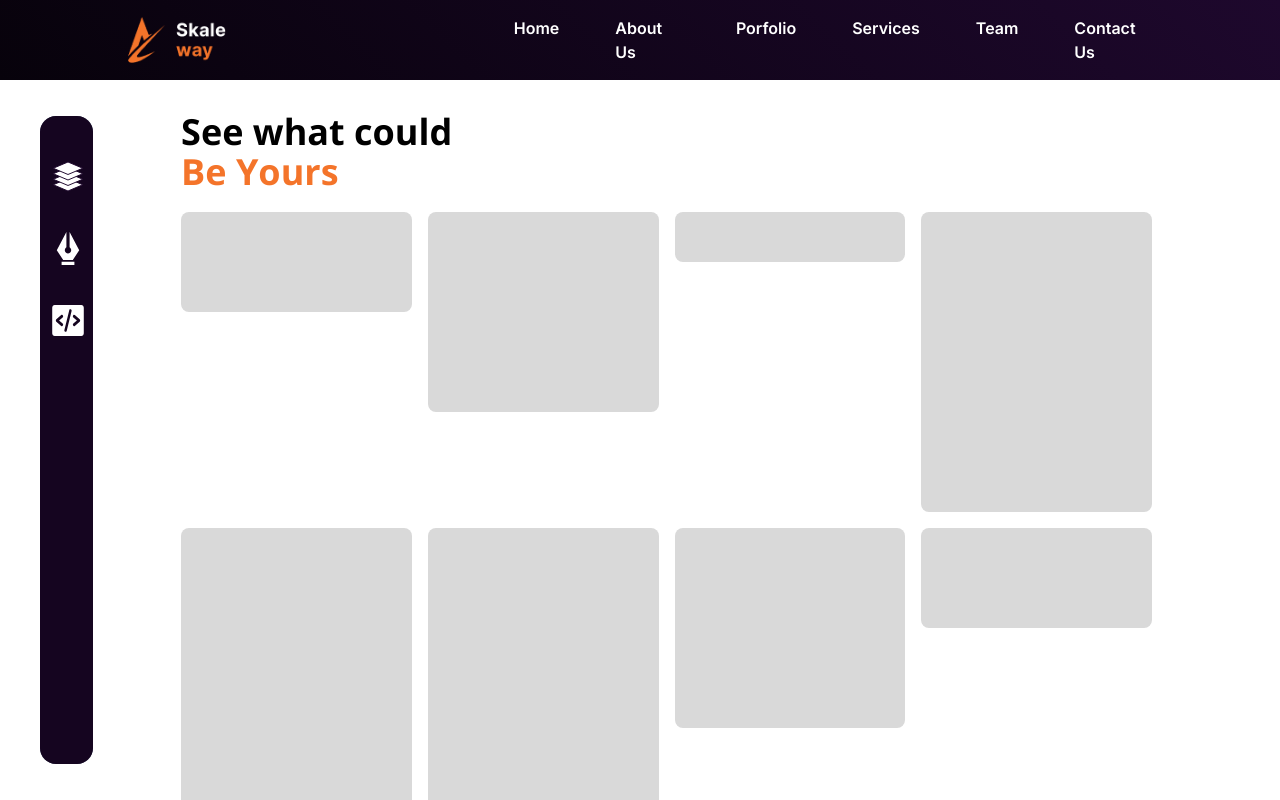
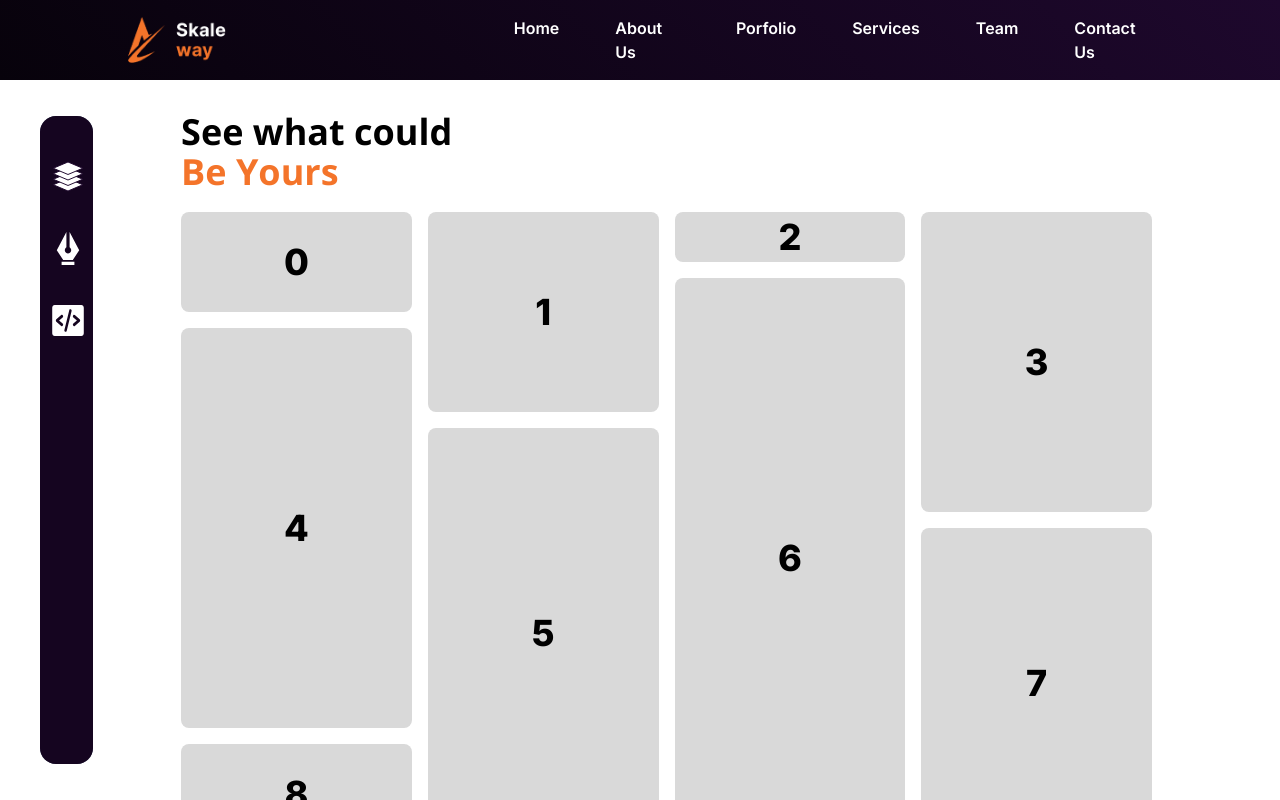
Before and after one commit to code-env/skaleway, a Next.js app: page /portfolio in a window 1280 px wide. Shown: the top 800 px of the page. Built offline with nearby package versions, Linux system fonts and the light colour scheme.

Commit message:
added the masonry for the different layers at the portfolio page

```diff
--- a/package.json
+++ b/package.json
@@ -23,6 +23,7 @@
     "react-dom": "18.2.0",
     "react-icons": "^4.10.1",
     "react-intersection-observer": "^9.5.2",
+    "react-masonry-css": "^1.0.16",
     "tailwindcss": "3.3.2",
     "typescript": "5.1.3"
   }
--- a/src/app/portfolio/components/Project.tsx
+++ b/src/app/portfolio/components/Project.tsx
@@ -2,16 +2,19 @@ import React from "react";
 
 interface projectProps {
   height: number;
+  index?: number;
 }
 
-const Project: React.FC<projectProps> = ({ height }) => {
+const Project: React.FC<projectProps> = ({ height, index }) => {
   return (
     <div
-      className="bg-neutral rounded-lg duration-300 cursor-pointer hover:shadow-lg"
+      className="bg-neutral rounded-lg duration-300 cursor-pointer hover:shadow-lg mb-4 flex items-center justify-center"
       style={{
         height: height,
       }}
-    ></div>
+    >
+      <h1 className="font-extrabold text-4xl">{index && index}</h1>
+    </div>
   );
 };
 
--- a/src/app/portfolio/components/Projects.tsx
+++ b/src/app/portfolio/components/Projects.tsx
@@ -1,5 +1,6 @@
 import React from "react";
 import Project from "./Project";
+import Masonry from "react-masonry-css";
 
 interface projectsProp {
   isActive: boolean;
@@ -23,28 +24,39 @@ const Projects: React.FC<projectsProp> = ({ isActive }) => {
       height: 400,
     },
     {
-      height: 400,
+      height: 410,
     },
     {
-      height: 200,
+      height: 560,
     },
     {
-      height: 100,
+      height: 310,
     },
     {
       height: 100,
     },
   ];
+
+  const breakpointColumnsObj = {
+    default: isActive ? 3 : 4,
+    1100: 3,
+    700: 2,
+    500: 1,
+  };
+
   return (
-    <div
-      className={`grid grid-cols-1 sm:grid-cols-2 gap-4 grid-flow-dense md:grid-cols-3 projects grid-rows-[masonry] transition-all duration-300 ${
-        isActive ? "xl:grid-cols-3" : "xl:grid-cols-4"
-      }`}
-    >
+    // <div
+    //   className={`grid grid-cols-1 sm:grid-cols-2 gap-4 grid-flow-dense md:grid-cols-3 projects grid-rows-[masonry] transition-all duration-300 ${
+    //     isActive ? "xl:grid-cols-3" : "xl:grid-cols-4"
+    //   }`}
+    // >
+
+    <Masonry className="flex gap-4" breakpointCols={breakpointColumnsObj}>
       {projects.map((project, index) => (
-        <Project height={project.height} key={index} />
+        <Project height={project.height} key={index} index={index} />
       ))}
-    </div>
+    </Masonry>
+    // </div>
   );
 };
 
--- a/src/app/portfolio/page.tsx
+++ b/src/app/portfolio/page.tsx
@@ -16,9 +16,6 @@ const Porfolio = () => {
         </p>
         <Wrapper isActive={isActive} />
         <div />
-        <div />
-        <div />
-        <div />
       </div>
     </div>
   );
```
Also changed, not shown: 1 other file (tests, documents, lock files or other folders).
